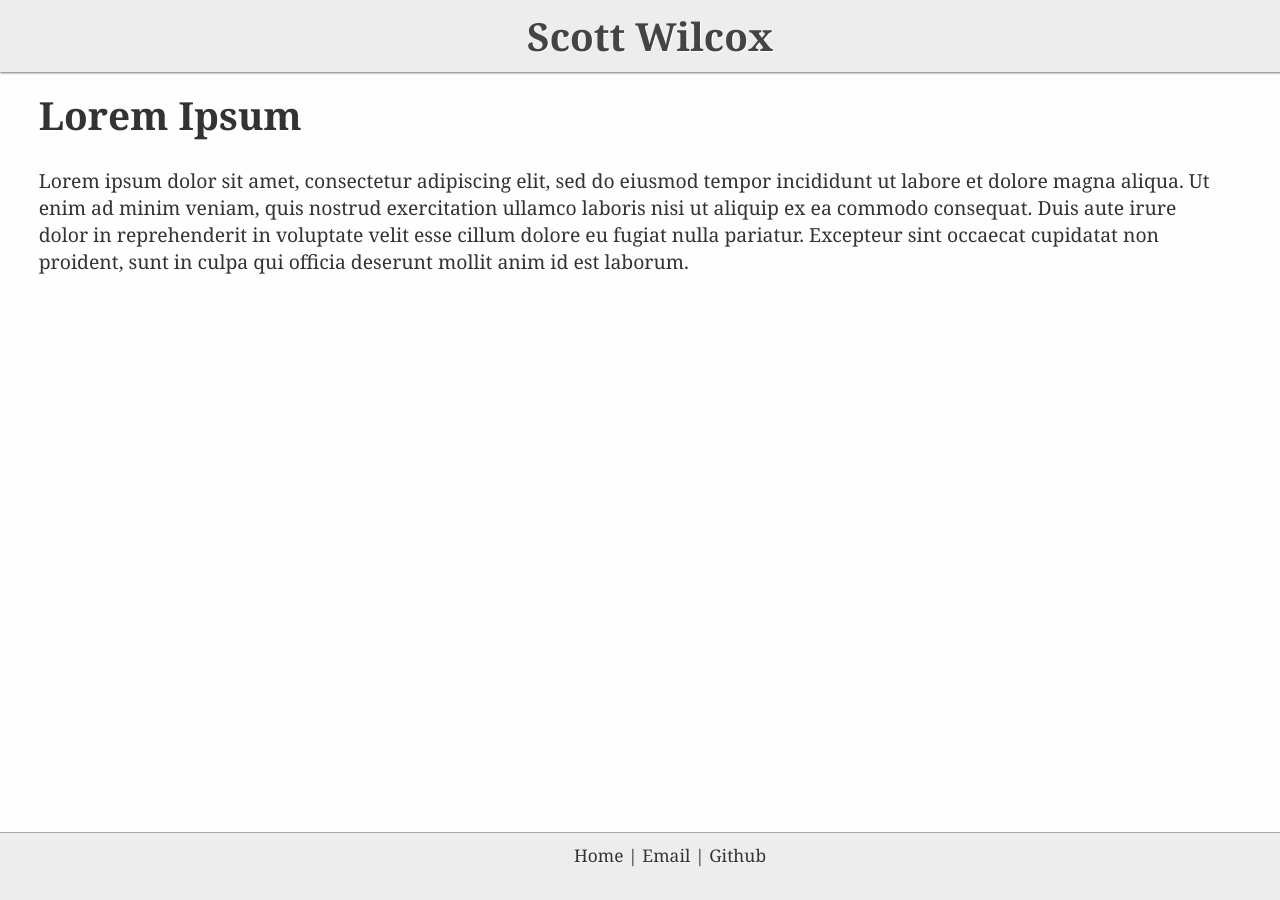
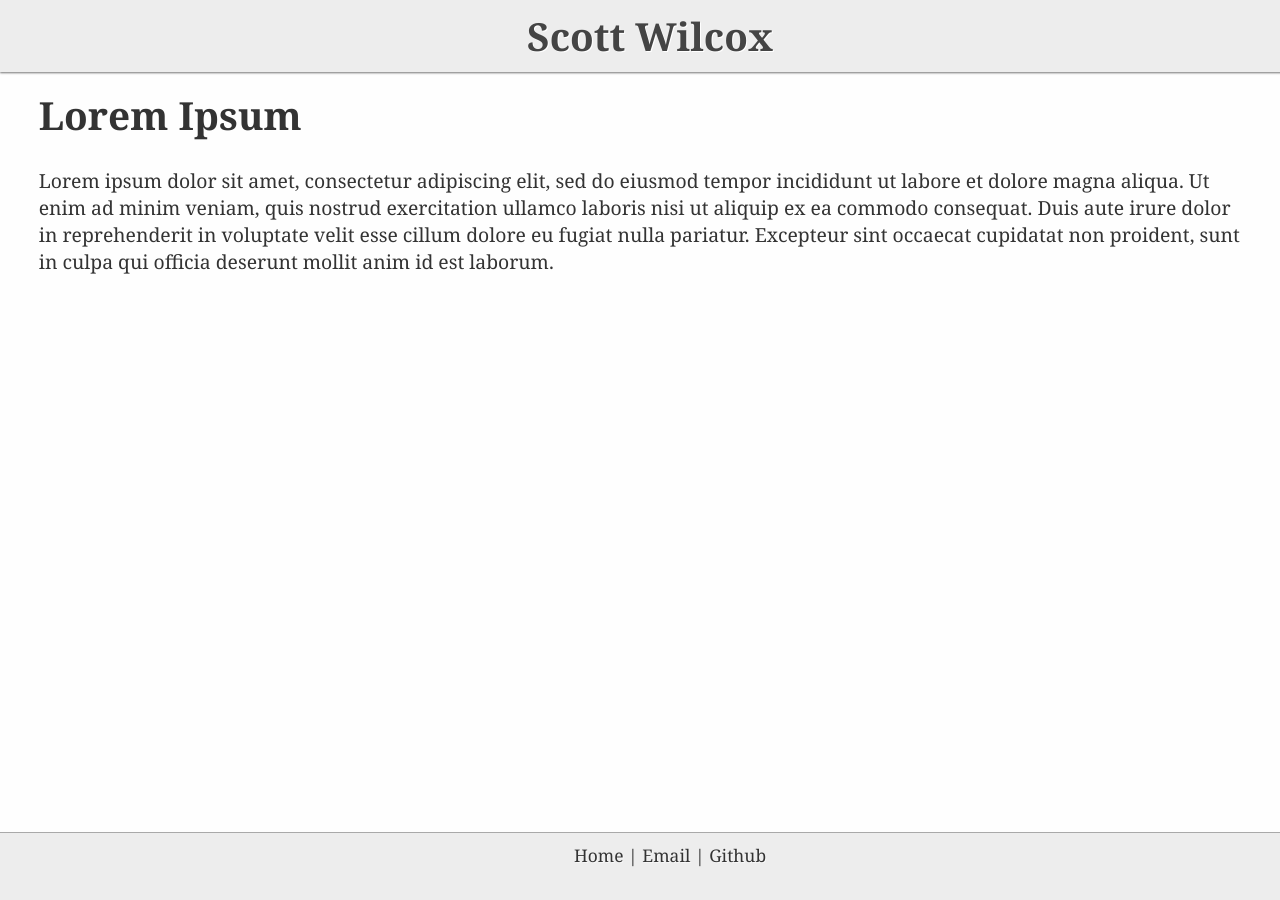
Before and after one commit to lerx/lerx.github.io, a Jekyll site: the page built from _posts/2014-09-29-lorem-ipsum.md, in a window 1280 px wide. Built offline with Jekyll 4.4.1, drawn with Linux system fonts in a browser that asks for light colours.

```diff
--- a/assets/css/main.css
+++ b/assets/css/main.css
@@ -50,7 +50,7 @@ a:visited {
 }
 
 .content {
-  padding: 3.25em 2.8em 2em 2em;
+  padding: 3.25em 2em 3.25em 2em;
 }
 
 .content h2 {
```
